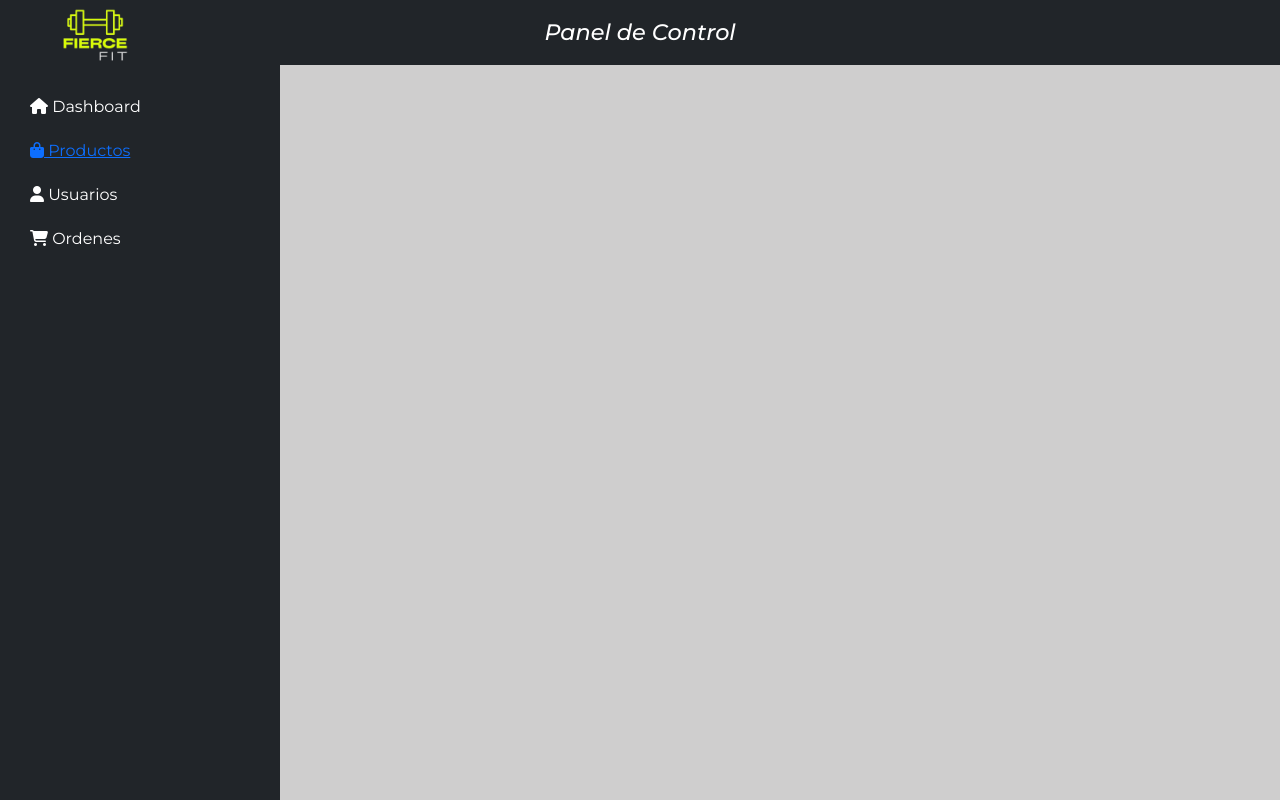
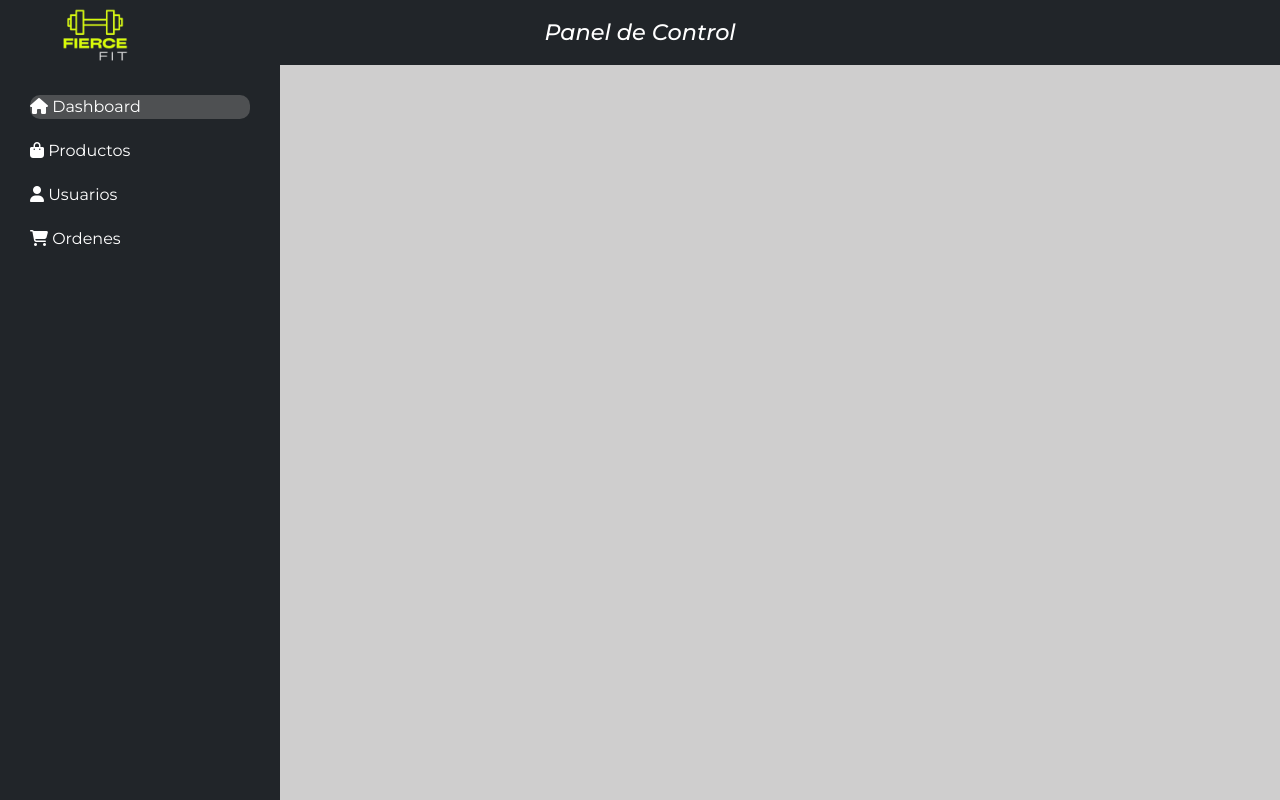
Before and after one commit to Rocioalvarezbr/Panel-de-Administracion-FIERCEFIT, a React (Vite) app: page / in a window 1280 px wide. Built offline with nearby package versions, Linux system fonts and the light colour scheme; some icons are missing.

Commit message:
Updated products page

```diff
--- a/src/App.css
+++ b/src/App.css
@@ -13,7 +13,7 @@ html, body, .main-container {
 .main-container {
   display: flex;
   flex-direction: column;
-  height: 100vh;
+  min-height: 100vh;
 }
 
 .Header {
@@ -22,6 +22,7 @@ html, body, .main-container {
 
 .content-container {
   display: flex;
+  flex-grow: 1;
   height: 100%;
 }
 
@@ -29,7 +30,6 @@ html, body, .main-container {
   background-color: #212529;
   color: white;
   width: 280px;
-  height: 100%;
   padding: 20px;
   border: none;
 }
@@ -44,15 +44,22 @@ html, body, .main-container {
   padding: 10px 10px;
 }
 
-.side-menu-list li:hover {
+.side-menu-list li:hover,
+.side-menu-list .active {
   background-color: rgba(128, 128, 128, 0.466);
   border-radius: 10px;
+}
+
+.side-menu-list a {
+  text-decoration: none;
+  color: inherit;
+  display: block;
 }
 
 .products-content, .home-content {
   background-color: rgb(207, 206, 206);
   flex-grow: 1;
-  height: 100%;
+  min-height: 100%;
 }
 
 .logo img {
@@ -86,9 +93,15 @@ html, body, .main-container {
   left: 50%;
   transform: translateX(-50%);
 }
-#agregar-productos{
+
+#agregar-productos {
   background-color: #daff03;
   border: none;
   color: black;
   font-weight: bold;
 }
+
+.TablaProductos {
+  margin: 30px;
+  width: 95%;
+}
--- a/src/components/SideMenu.jsx
+++ b/src/components/SideMenu.jsx
@@ -1,23 +1,29 @@
 import React from "react";
-import { Link } from "react-router-dom";
+import { NavLink } from "react-router-dom";
 
 function SideMenu() {
   return (
     <div className="SideMenu">
       <ul className="side-menu-list">
         <li>
-          <i class="fa-solid fa-house"></i> Dashboard
-        </li>
-        <Link to="/productos">
-          <li>
-            <i class="fa-solid fa-bag-shopping"></i> Productos
-          </li>
-        </Link>
-        <li>
-          <i class="fa-solid fa-user"></i> Usuarios
+          <NavLink exact to="/" activeClassName="active">
+            <i className="fa-solid fa-house"></i> Dashboard
+          </NavLink>
         </li>
         <li>
-          <i class="fa-solid fa-cart-shopping"></i> Ordenes
+          <NavLink to="/productos" activeClassName="active">
+            <i className="fa-solid fa-bag-shopping"></i> Productos
+          </NavLink>
+        </li>
+        <li>
+          <NavLink to="/usuarios" activeClassName="active">
+            <i className="fa-solid fa-user"></i> Usuarios
+          </NavLink>
+        </li>
+        <li>
+          <NavLink to="/ordenes" activeClassName="active">
+            <i className="fa-solid fa-cart-shopping"></i> Ordenes
+          </NavLink>
         </li>
       </ul>
     </div>
--- a/src/pages/OrdersPage.jsx
+++ b/src/pages/OrdersPage.jsx
@@ -0,0 +1,17 @@
+import React from "react";
+import Header from "../components/Header";
+import SideMenu from "../components/SideMenu";
+
+function Home() {
+  return (
+    <div className="main-container">
+      <Header />
+      <div className="content-container">
+        <SideMenu />
+        <div className="home-content"></div>
+      </div>
+    </div>
+  );
+}
+
+export default Home;
--- a/src/pages/ProductsPage.jsx
+++ b/src/pages/ProductsPage.jsx
@@ -1,6 +1,7 @@
 import React, { useState, useEffect } from "react";
 import Header from "../components/Header";
 import SideMenu from "../components/SideMenu";
+import Table from "react-bootstrap/Table";
 
 const ProductsPage = () => {
   const [products, setProducts] = useState([]);
@@ -25,8 +26,8 @@ const ProductsPage = () => {
       <div className="content-container">
         <SideMenu />
         <div id="products-container" className="products-content">
-          <div className="d-flex justify-content-between pt-3">
-            <h2>Productos</h2>
+          <div className="d-flex justify-content-between pt-3 px-4">
+            <h2 className="fw-bold">Productos</h2>
             <a
               id="agregar-productos"
               className="btn btn-primary"
@@ -36,23 +37,26 @@ const ProductsPage = () => {
               Agregar producto
             </a>
           </div>
-          <div className="product-list">
-            {products.map((product) => (
-              <div key={product.id} className="product-item">
-                <ul class="list-group list-group-horizontal">
-                  <li>
-                    <h3>{product.name}</h3>
-                  </li>
-                  <li>
-                    <p>Precio: {product.price}</p>
-                  </li>
-                  <li>
-                    <p>Stock: {product.stock}</p>
-                  </li>
-                </ul>
-              </div>
-            ))}
-          </div>
+          <Table striped bordered hover className="TablaProductos">
+            <thead>
+              <tr>
+                <th>Nombre</th>
+                <th>Precio</th>
+                <th>Stock</th>
+                <th></th>
+              </tr>
+            </thead>
+            <tbody>
+              {products.map((product) => (
+                <tr key={product.id}>
+                  <td>{product.name}</td>
+                  <td>${product.price}</td>
+                  <td>{product.stock}</td>
+                  <td><a href="#">Edit</a></td>
+                </tr>
+              ))}
+            </tbody>
+          </Table>
         </div>
       </div>
     </div>
--- a/src/pages/UsersPage.jsx
+++ b/src/pages/UsersPage.jsx
@@ -0,0 +1,17 @@
+import React from "react";
+import Header from "../components/Header";
+import SideMenu from "../components/SideMenu";
+
+function Home() {
+  return (
+    <div className="main-container">
+      <Header />
+      <div className="content-container">
+        <SideMenu />
+        <div className="home-content"></div>
+      </div>
+    </div>
+  );
+}
+
+export default Home;
```
Also changed, not shown: src/App.jsx (+10 -0 lines).
